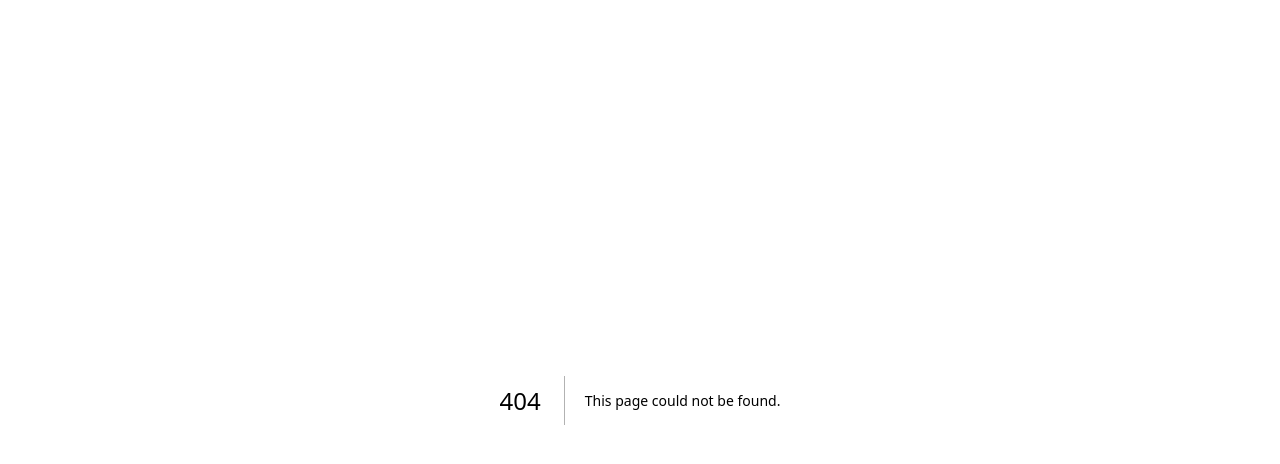
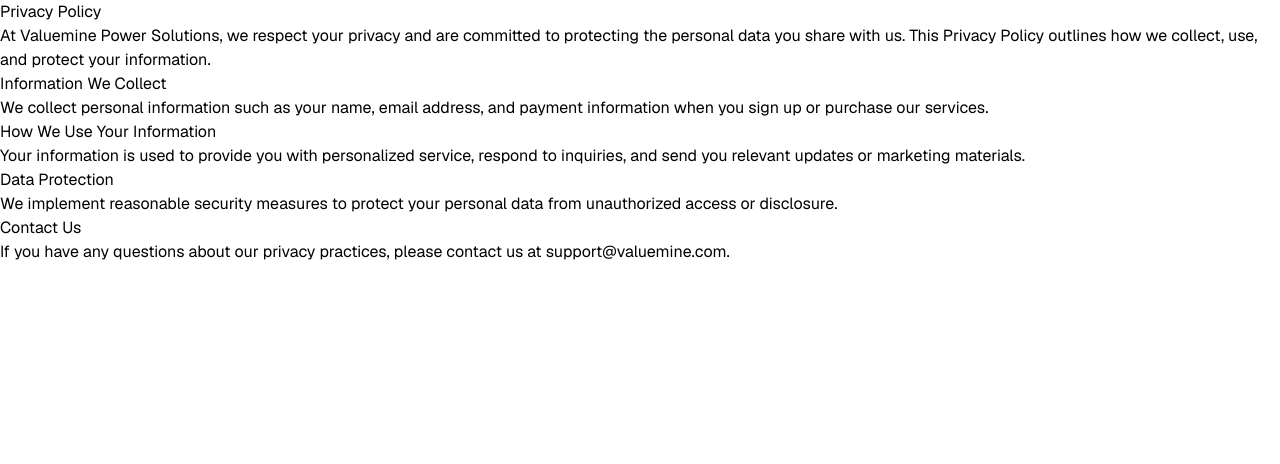
Before and after one commit to Dessimal/next-valuemine-ad, a Next.js app: page /PrivacyPolicy in a window 1280 px wide. Before the commit this address had no page. Shown: the top 464 px of the page. Built offline with nearby package versions, Linux system fonts and the light colour scheme.

Commit message:
edited footer and added privacy policy pages

```diff
--- /dev/null
+++ b/app/PrivacyPolicy/page.tsx
@@ -0,0 +1,42 @@
+import { NextPage } from "next";
+import Link from "next/link";
+
+const PrivacyPolicy: NextPage = () => {
+  return (
+    <div>
+      <h1>Privacy Policy</h1>
+      <p>
+        At Valuemine Power Solutions, we respect your privacy and are committed
+        to protecting the personal data you share with us. This Privacy Policy
+        outlines how we collect, use, and protect your information.
+      </p>
+      <h2>Information We Collect</h2>
+      <p>
+        We collect personal information such as your name, email address, and
+        payment information when you sign up or purchase our services.
+      </p>
+      <h2>How We Use Your Information</h2>
+      <p>
+        Your information is used to provide you with personalized service,
+        respond to inquiries, and send you relevant updates or marketing
+        materials.
+      </p>
+      <h2>Data Protection</h2>
+      <p>
+        We implement reasonable security measures to protect your personal data
+        from unauthorized access or disclosure.
+      </p>
+      <h2>Contact Us</h2>
+      <p>
+        If you have any questions about our privacy practices, please contact us
+        at{" "}
+        <Link href="mailto:support@valuemine.com.ng">
+          support@valuemine.com
+        </Link>
+        .
+      </p>
+    </div>
+  );
+};
+
+export default PrivacyPolicy;
--- a/app/page.tsx
+++ b/app/page.tsx
@@ -10,6 +10,7 @@
 import Card from "@/components/Card";
 import { CircleCheckBig, XCircle } from "lucide-react";
 import ArrowAnimation from "@/components/ArrowAnimation";
+import Link from "next/link";
 console.log("MODAL:", Modal);
 
 const fadeInAnimationVariantY = {
@@ -354,7 +355,43 @@
       />
 
       <Footer>
-        <p>Copyright Valuemine 2025</p>
+        <div className="footer-content text-center text-sm text-gray-600 p-6">
+          <p>© 2025 Valuemine Power Solutions. All rights reserved.</p>
+
+          <p className="mt-2">
+            <a
+              href="/privacy-policy"
+              target="_blank"
+              rel="noopener noreferrer"
+              className="underline">
+              Privacy Policy
+            </a>{" "}
+            |{" "}
+            <a
+              href="/terms-of-service"
+              target="_blank"
+              rel="noopener noreferrer"
+              className="underline">
+              Terms of Service
+            </a>{" "}
+            |{" "}
+            <a href="mailto:support@valuemine.com" className="underline">
+              Contact Us
+            </a>
+          </p>
+
+          <p className="mt-4 text-xs italic">
+            This site is not a part of the Facebook™ website or Facebook Inc.
+            Additionally, this site is NOT endorsed by Facebook™ in any way.
+            Facebook™ is a trademark of Facebook, Inc.
+          </p>
+
+          <p className="mt-4 text-xs">
+            Valuemine Power Solutions helps homeowners access reliable solar
+            energy with flexible payment options. Offers and financing are
+            subject to change and approval.
+          </p>
+        </div>
       </Footer>
     </>
   );
--- a/components/Card.tsx
+++ b/components/Card.tsx
@@ -8,7 +8,7 @@
 const Card: React.FC<CardProps> = ({ icon, content }) => {
   return (
     <div className="p-[.85px] rounded-lg bg-linear-65 from-purple-500 to-pink-500">
-      <div className="dark:bg-black w-full max-w-[600px] rounded-lg p-10 sm:p-6 shadow-lg flex flex-col gap-2 items-center justify-center">
+      <div className="dark:bg-black bg-white w-full max-w-[600px] rounded-lg p-10 sm:p-6 shadow-lg flex flex-col gap-2 items-center justify-center">
         <div className="inline-block">{icon}</div>
         <div className="font-bold text-center text-neutral-900 dark:text-white ">
           {content}
```
Also changed, not shown: app/Terms/page.tsx (added).
